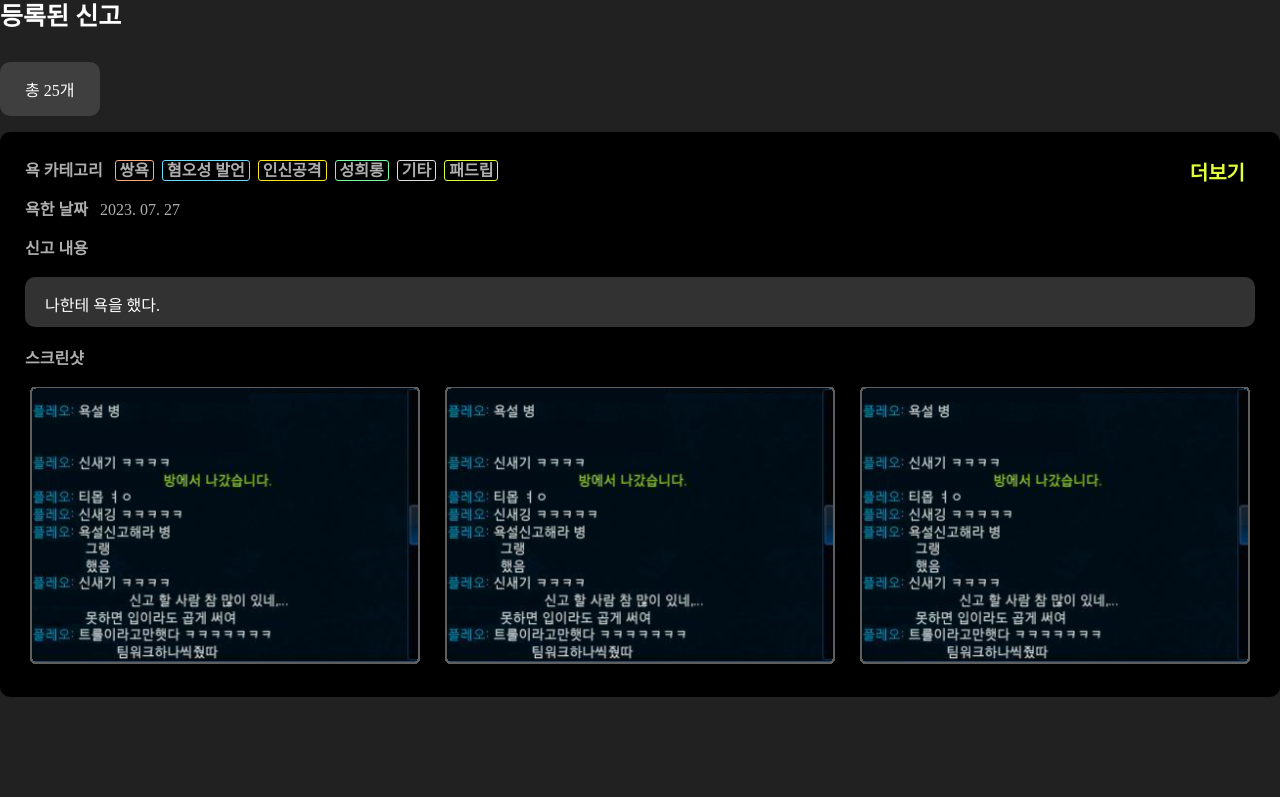
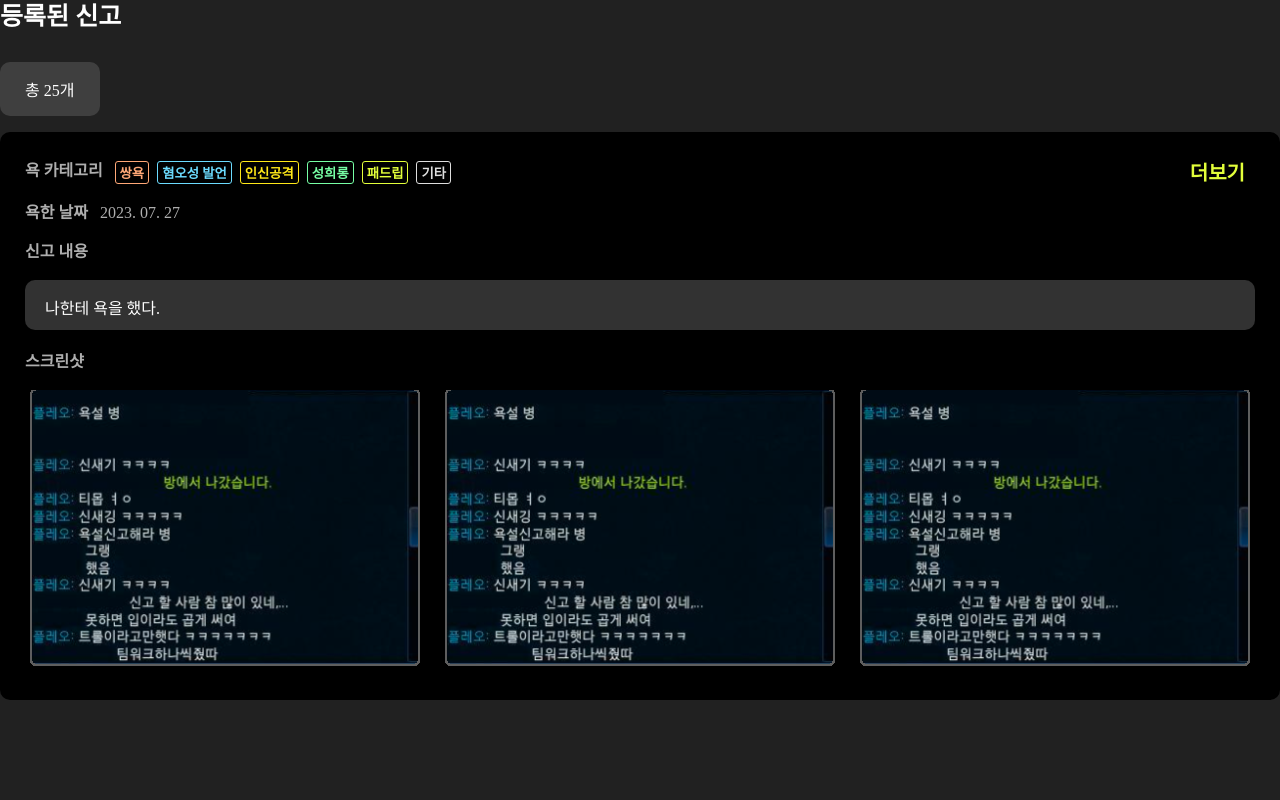
Before and after one commit to diedielolorg/diediefrontend, a React (Create React App) app: page /userinfo in a window 1280 px wide. Shown: the part 881-1681 px from the top of the page. Built offline with nearby package versions, Linux system fonts and the light colour scheme; a web font is replaced by a local one.

Commit message:
Feat : 공통 컴포넌트 Type Interface 추가

```diff
--- a/src/components/common/Button.tsx
+++ b/src/components/common/Button.tsx
@@ -1,5 +1,6 @@
 import React from 'react'
 import { styled } from 'styled-components'
+import { BtnProps } from '../../interfaces/CommonTypes'
 
 // ! [props]
 // * children : 버튼 명
@@ -7,14 +8,7 @@ import { styled } from 'styled-components'
 // * color : 버튼 색상
 // * onClick : onClick 이벤트
 
-interface BtnType {
-  children?: string
-  size?: 'xs' | 's' | 'm' | 'l' | 'xl' | 'xxl'
-  color?: 'light' | 'basic' | 'gray'
-  onClick?: (event: React.MouseEvent<HTMLButtonElement>) => void
-}
-
-const Button = ({ children, size, color, onClick }: BtnType) => {
+const Button = ({ children, size, color, onClick }: BtnProps) => {
   return (
     <CommonBtn type={'button'} size={size} color={color} onClick={onClick}>
       {children}
@@ -22,32 +16,34 @@ const Button = ({ children, size, color, onClick }: BtnType) => {
   )
 }
 
-const sizeHandler = ({ size }: BtnType) => {
-  switch (size) {
-    case 'xs':
-      return 'width: 60px; height: 45px;'
-    case 's':
-      return 'width: 90px; height: 45px;'
-    case 'm':
-      return 'width: 125px; height: 45px;'
-    case 'l':
-      return 'width: 185px; height: 50px;'
-    case 'xl':
-      return 'width: 200px; height: 55px;'
-    case 'xxl':
-      return 'width: 330px; height: 55px;'
-    default:
-      return ''
-  }
-}
-
 export default Button
 
-const CommonBtn = styled.button<BtnType>`
-  ${(props) => sizeHandler(props)};
-  border-radius: ${({ size }) => (size === 'xs' || size === 's' ? '5px' : '10px')};
-  font-size: ${({ size }) => (size === 'xs' || size === 's' ? '15px' : '20px')};
+const CommonBtn = styled.button<BtnProps>`
   font-weight: 700;
   background: ${({ color, theme }) =>
     color === 'light' ? theme.green.light : color === 'basic' ? theme.green.basic : theme.gray.DE};
+  ${({ size }) => {
+    switch (size) {
+      case 'xs':
+        return 'width: 60px; height: 45px; border-radius: 5px; font-size: 15px;'
+        break
+      case 's':
+        return 'width: 90px; height: 45px; border-radius: 5px; font-size: 15px;'
+        break
+      case 'm':
+        return 'width: 125px; height: 45px; border-radius: 10px; font-size: 20px;'
+        break
+      case 'l':
+        return 'width: 185px; height: 50px; border-radius: 10px; font-size: 20px;'
+        break
+      case 'xl':
+        return 'width: 200px; height: 55px; border-radius: 10px; font-size: 20px;'
+        break
+      case 'xxl':
+        return 'width: 330px; height: 55px; border-radius: 10px; font-size: 20px;'
+        break
+      default:
+        return ''
+    }
+  }}
 `
--- /dev/null
+++ b/src/interfaces/CommonTypes.ts
@@ -0,0 +1,13 @@
+// Button.tsx
+export interface BtnProps {
+  children?: string
+  size?: 'xs' | 's' | 'm' | 'l' | 'xl' | 'xxl'
+  color?: 'light' | 'basic' | 'gray'
+  onClick?: (event: React.MouseEvent<HTMLButtonElement>) => void
+}
+
+// Badge.tsx
+export interface BadgeProps {
+  children?: string
+  category?: string
+}
--- a/src/pages/UserInfo.tsx
+++ b/src/pages/UserInfo.tsx
@@ -1,6 +1,6 @@
 import React from 'react'
 import { styled } from 'styled-components'
-import { Button } from '../components/common'
+import { Button, Badge } from '../components/common'
 import { temporaryImg, reportImg } from '../assets'
 
 const UserInfo = () => {
@@ -64,12 +64,12 @@ const UserInfo = () => {
               <span>
                 <strong>{'욕 카테고리'}</strong>
               </span>
-              <BadgeSpan category={'쌍욕'}>{'쌍욕'}</BadgeSpan>
-              <BadgeSpan category={'혐오성 발언'}>{'혐오성 발언'}</BadgeSpan>
-              <BadgeSpan category={'인신공격'}>{'인신공격'}</BadgeSpan>
-              <BadgeSpan category={'성희롱'}>{'성희롱'}</BadgeSpan>
-              <BadgeSpan category={'기타'}>{'기타'}</BadgeSpan>
-              <BadgeSpan category={'패드립'}>{'패드립'}</BadgeSpan>
+              <Badge category={'fWord'} />
+              <Badge category={'aversion'} />
+              <Badge category={'adHominem'} />
+              <Badge category={'sHarassment'} />
+              <Badge category={'immorality'} />
+              <Badge category={'etc'} />
             </div>
             <div>
               <span>
@@ -252,28 +252,6 @@ const MoreBtn = styled.button`
   background: transparent;
 `
 
-const BadgeSpan = styled.span<{ category: string }>`
-  margin-right: 8px;
-  padding: 1px 4px;
-  font-weight: 700;
-  border-radius: 3px;
-  color: red;
-  /* // TODO 현재 AE 컬러가 우선적용되고 있는데 이후 컴포넌트 분리하면 color 적용 확인해볼것 */
-  border: 1px solid
-    ${({ category, theme }) =>
-      category === '쌍욕'
-        ? theme.color.orange
-        : category === '혐오성 발언'
-        ? theme.color.blue
-        : category === '인신공격'
-        ? theme.color.yellow
-        : category === '성희롱'
-        ? theme.green.neon
-        : category === '기타'
-        ? theme.gray.DE
-        : theme.green.basic};
-`
-
 const ReportImgDiv = styled.div`
   display: flex;
   gap: 15px;
```
